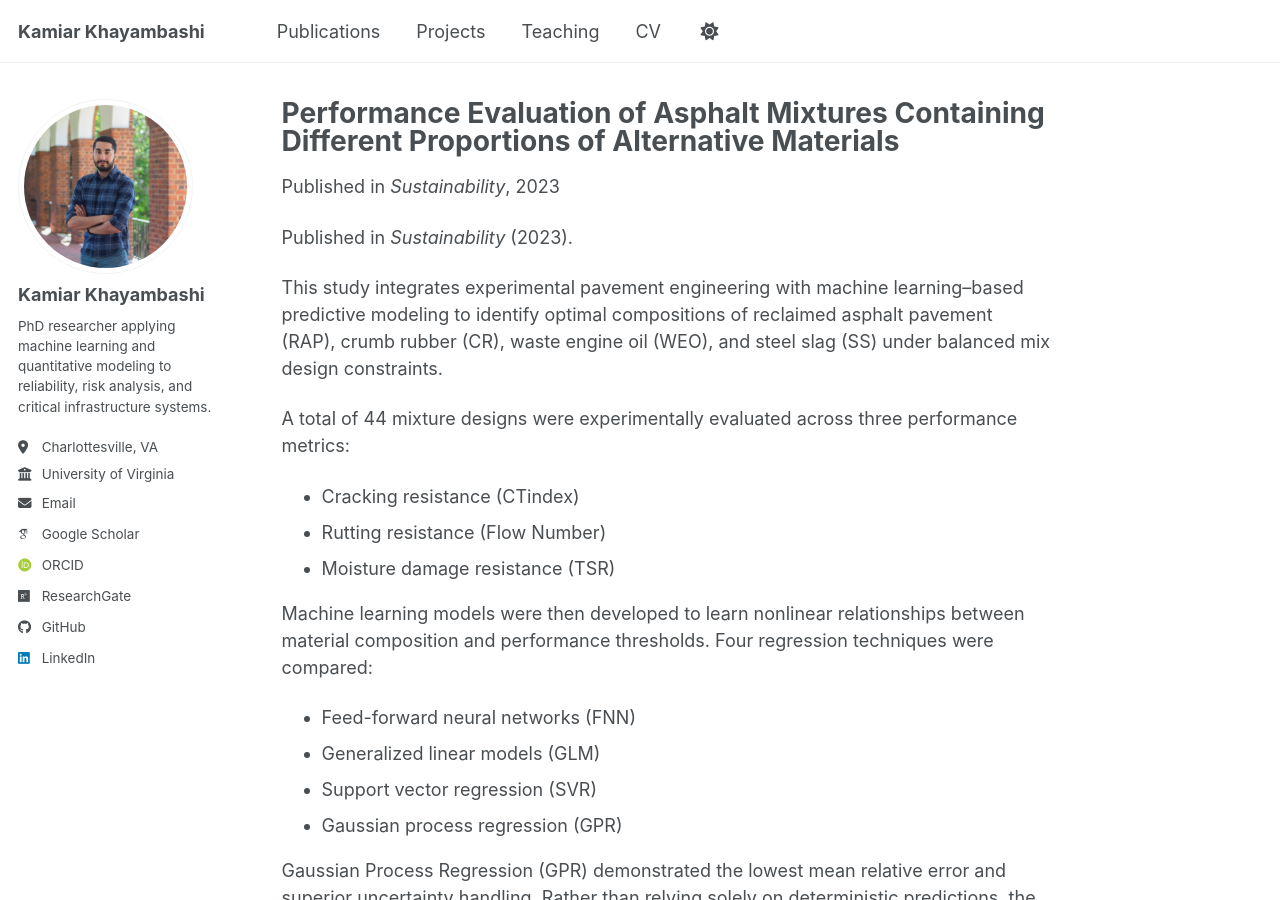
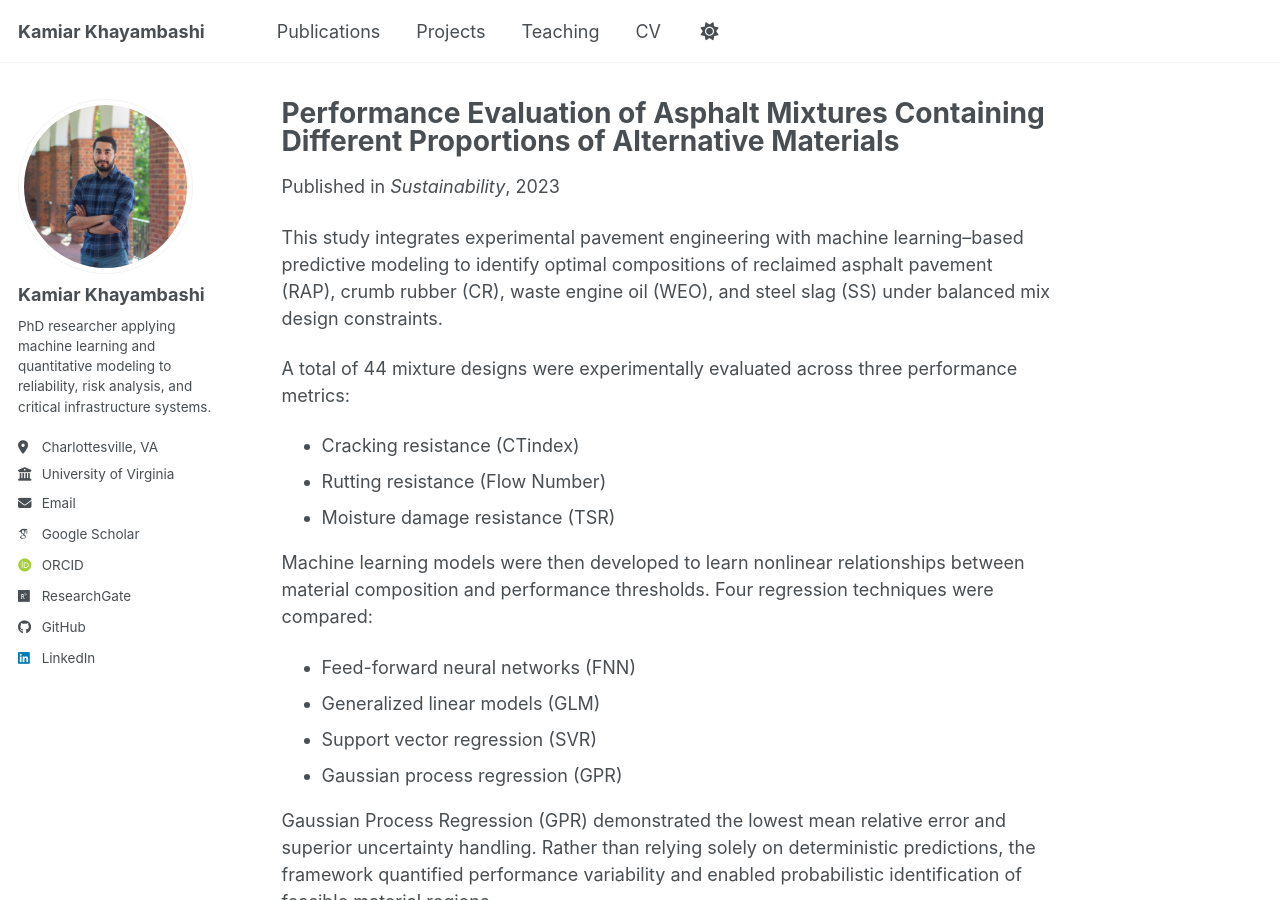
Before and after one commit to kamiarkhayam/kamiarkhayam.github.io, a Jekyll site: the page built from _publications/2023-09-05-sustainability-ml.md, in a window 1280 px wide and 900 px high. Built offline with Jekyll 4.4.1, drawn with Linux system fonts in a browser that asks for light colours; some web fonts are replaced; a script bundle is joined from its source files by our own code; library files that are not in the unit come from our copies.

Commit message:
Update 2023-09-05-sustainability-ml.md

```diff
--- a/_publications/2023-09-05-sustainability-ml.md
+++ b/_publications/2023-09-05-sustainability-ml.md
@@ -8,8 +8,6 @@ venue: "Sustainability"
 paperurl: "https://www.mdpi.com/2071-1050/15/18/13314"
 citation: "Khorshidi, M., Goli, A., Orešković, M., Khayambashi, K., & Ameri, M. (2023). Performance evaluation of asphalt mixtures containing different proportions of alternative materials. Sustainability, 15(18), 13314."
 ---
-Published in *Sustainability* (2023).
-
 This study integrates experimental pavement engineering with machine learning–based predictive modeling to identify optimal compositions of reclaimed asphalt pavement (RAP), crumb rubber (CR), waste engine oil (WEO), and steel slag (SS) under balanced mix design constraints.
 
 A total of 44 mixture designs were experimentally evaluated across three performance metrics:
```
